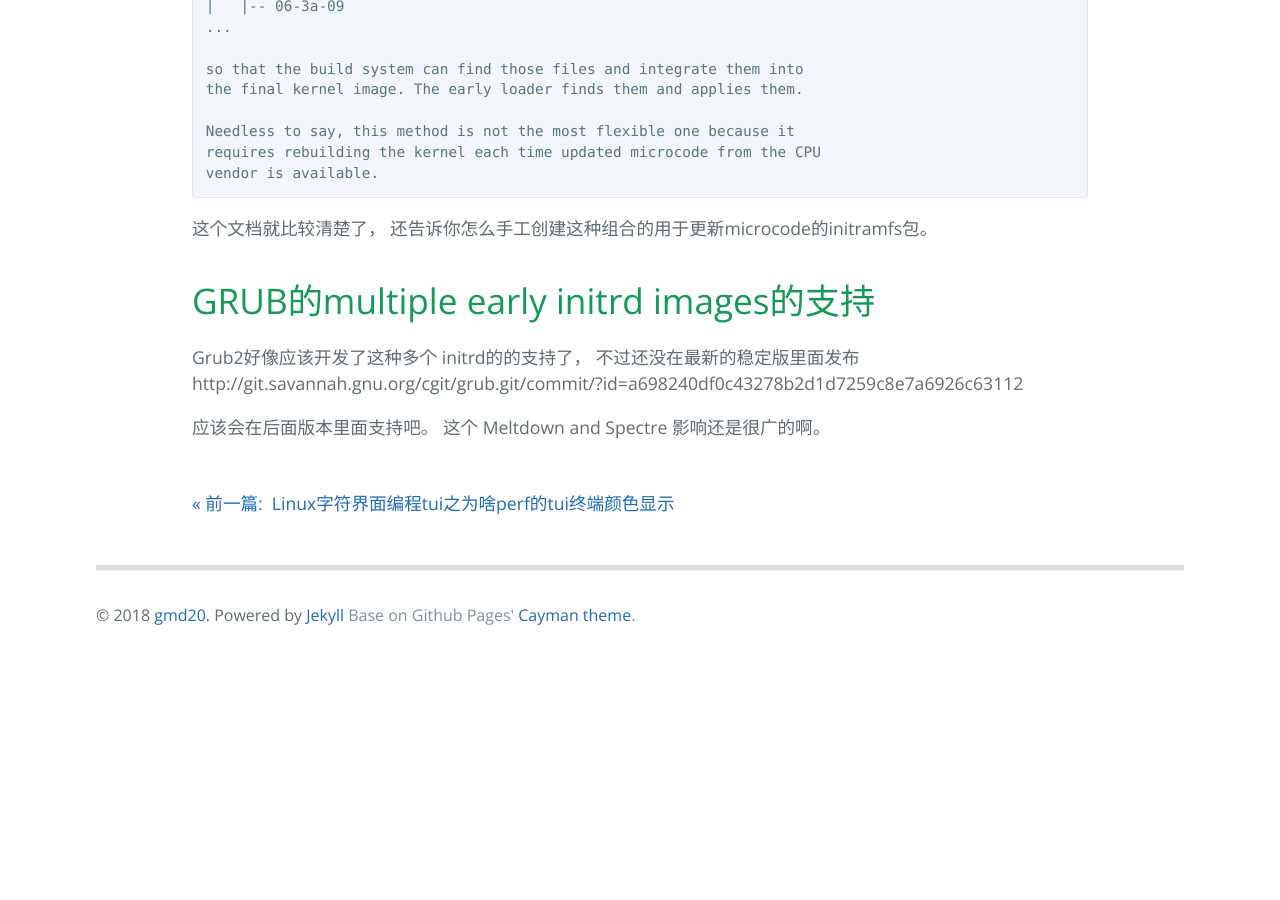
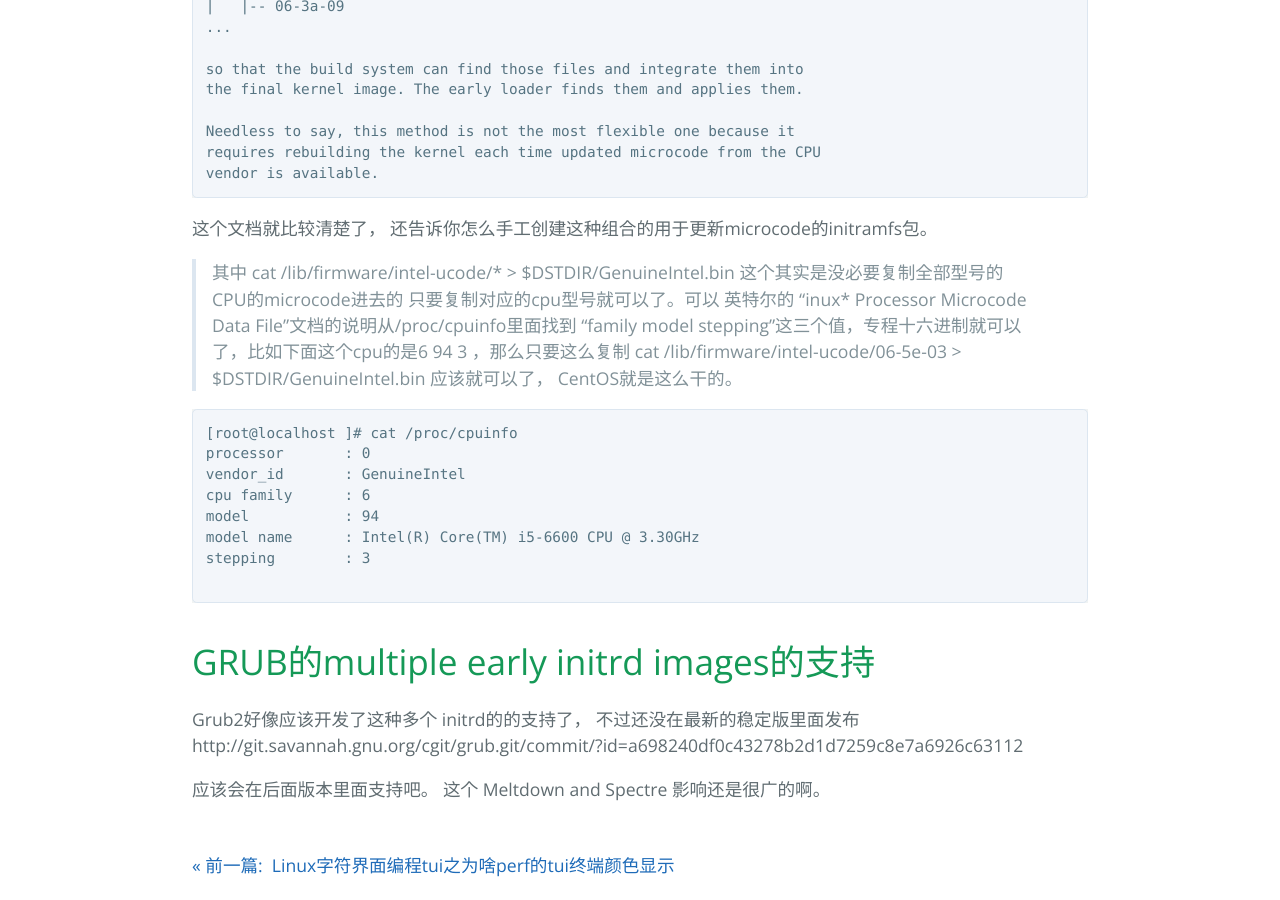
Before and after one commit to gmd20/gmd20.github.io, a Jekyll site: the page built from _posts/2018-07-21-CPU微代码补丁microcode和linux内核的microcode更新机制.markdown, in a window 1280 px wide and 900 px high, scrolled down 8811 px. Built offline with Jekyll 4.4.1, drawn with Linux system fonts in a browser that asks for light colours; Markdown is read by kramdown in place of the engine named in the settings; comment, search, counter and statistics services are not loaded; before the commit the page ends 9486 px from its top, so only the background shows below that.

Commit message:
Update 2018-07-21-CPU微代码补丁microcode和linux内核的microcode更新机制.markdown

````diff
--- a/_posts/2018-07-21-CPU微代码补丁microcode和linux内核的microcode更新机制.markdown
+++ b/_posts/2018-07-21-CPU微代码补丁microcode和linux内核的microcode更新机制.markdown
@@ -379,6 +379,22 @@ vendor is available.
 
 这个文档就比较清楚了， 还告诉你怎么手工创建这种组合的用于更新microcode的initramfs包。
 
+> 其中  cat /lib/firmware/intel-ucode/* > $DSTDIR/GenuineIntel.bin 这个其实是没必要复制全部型号的CPU的microcode进去的
+> 只要复制对应的cpu型号就可以了。可以 英特尔的 “inux* Processor Microcode Data File”文档的说明从/proc/cpuinfo里面找到
+> "family model stepping"这三个值，专程十六进制就可以了，比如下面这个cpu的是6 94 3 ，那么只要这么复制
+> cat /lib/firmware/intel-ucode/06-5e-03 > $DSTDIR/GenuineIntel.bin  应该就可以了， CentOS就是这么干的。
+
+```text
+[root@localhost ]# cat /proc/cpuinfo
+processor	: 0
+vendor_id	: GenuineIntel
+cpu family	: 6
+model		: 94
+model name	: Intel(R) Core(TM) i5-6600 CPU @ 3.30GHz
+stepping	: 3
+
+```
+
 
 # GRUB的multiple early initrd images的支持
 
````
